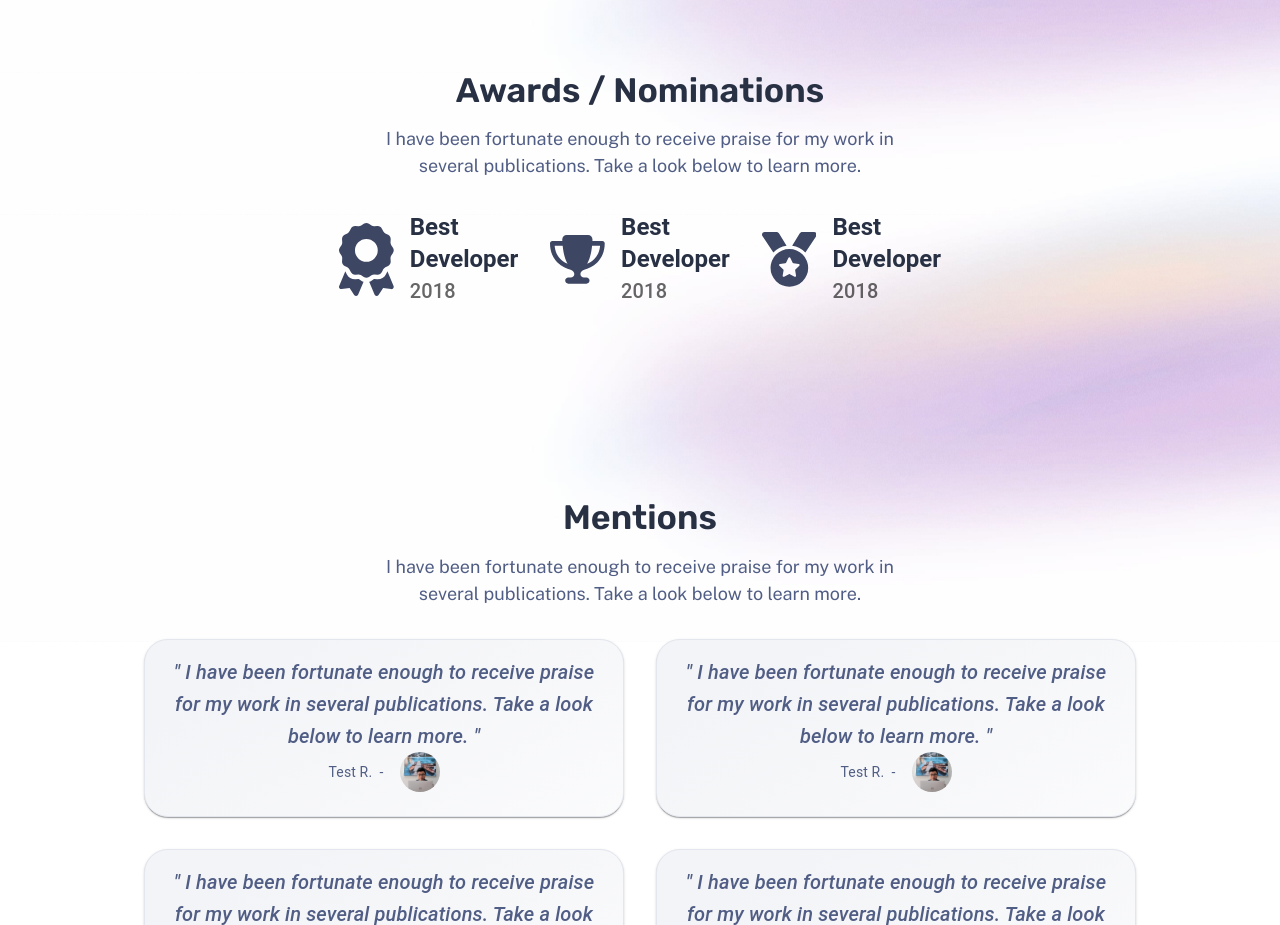
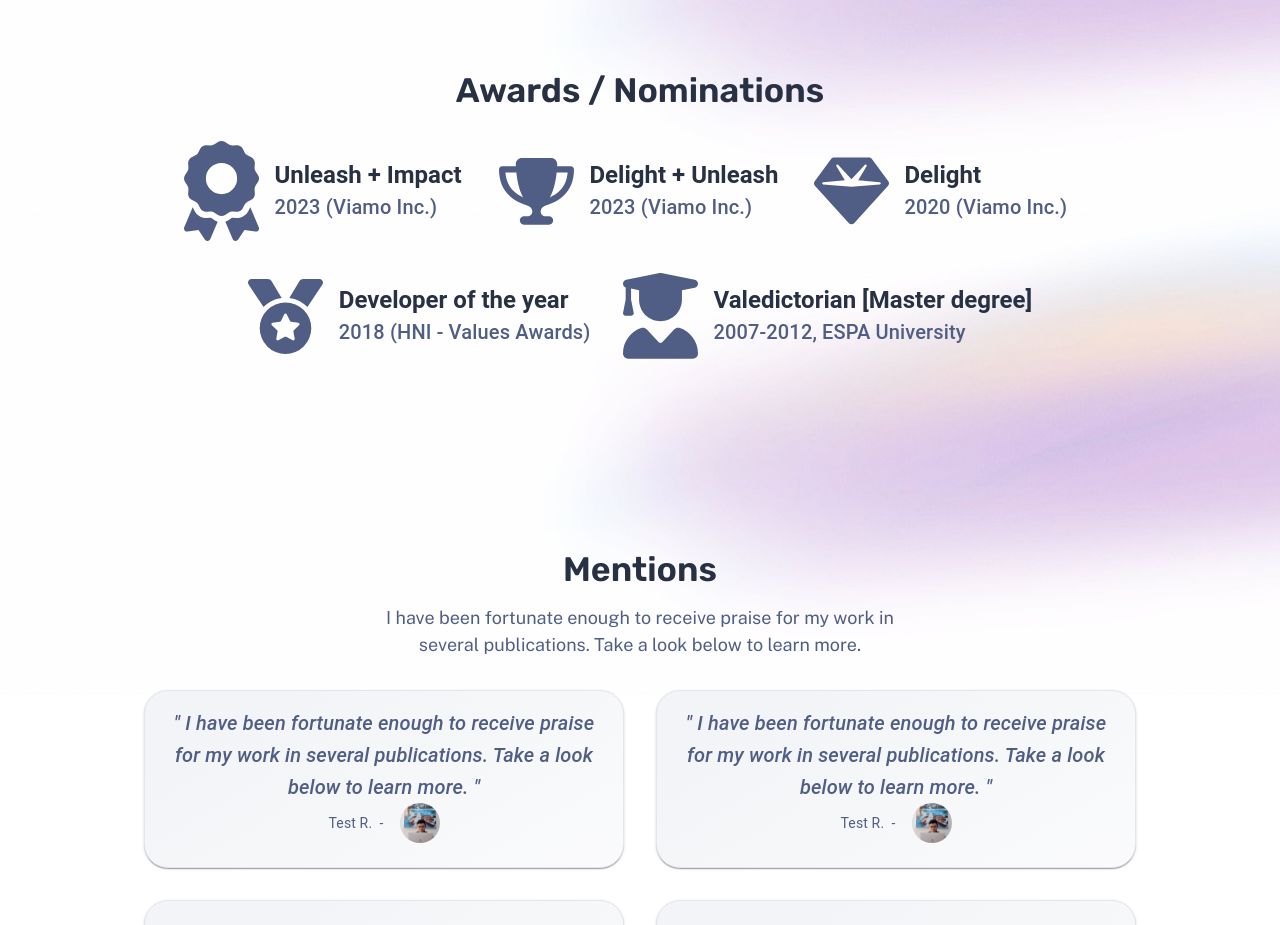
Before and after one commit to safydy/r-safydy-protfolio, an Astro site: page / in a window 1280 px wide. Shown: the part 3040-3965 px from the top of the page. Built offline with nearby package versions, Linux system fonts and the light colour scheme; Astro itself is replaced by a stand-in of ours.

Commit message:
add real awards

```diff
--- /dev/null
+++ b/src/components/react_components/Award.css
@@ -0,0 +1,18 @@
+.award {
+    display: flex;
+    flex-direction: row;
+    justify-content: space-between;
+    color: var(--gray-300);
+
+    & .svg-inline--fa {
+        width: 75px;
+    }
+
+    & .award-content {
+        & .content-text {
+            min-width: 12rem;
+        }
+
+
+    }
+}
--- a/src/components/react_components/Award.jsx
+++ b/src/components/react_components/Award.jsx
@@ -1,21 +1,22 @@
 import * as React from 'react';
 import Typography from '@mui/material/Typography';
 import Box from '@mui/material/Box';
+import './Award.css';
 import { FontAwesomeIcon } from '@fortawesome/react-fontawesome';
 
 import { library, config } from '@fortawesome/fontawesome-svg-core';
-import { faAward, faTrophy, faMedal } from '@fortawesome/free-solid-svg-icons';
+import { faAward, faTrophy, faMedal, faUserGraduate, faGem } from '@fortawesome/free-solid-svg-icons';
 
 config.autoAddCss = false;
-library.add(faAward, faTrophy, faMedal);
+library.add(faAward, faTrophy, faMedal, faUserGraduate, faGem);
 
-const Award = ({ title, year, faIcon }) => {
+const Award = ({ title, subTitle, faIcon }) => {
   return (
-    <Box display="flex" alignItems="center" gap={2}>
+    <Box className="award" display="flex" alignItems="center" gap={2}>
       <FontAwesomeIcon icon={faIcon ?? "fa-solid fa-award"} />
-      <Box>
-        <Typography variant="h5" fontWeight="bold">{title}</Typography>
-        <Typography variant="h6" color="textSecondary">{year}</Typography>
+      <Box className="award-content">
+        <Typography variant="h5" fontWeight="bold" className="content-text">{title}</Typography>
+        <Typography variant="h6">{subTitle}</Typography>
       </Box>
     </Box>
   );
--- a/src/pages/index.astro
+++ b/src/pages/index.astro
@@ -83,27 +83,33 @@ const projects = (await getCollection('work'))
 			<section class="section with-background bg-variant">
 				<header class="section-header stack gap-2 lg:gap-4">
 					<h3>Awards / Nominations</h3>
-					<p>
-						I have been fortunate enough to receive praise for my work in several publications. Take
-						a look below to learn more.
-					</p>
 				</header>
 				<div class="gallery">
 					<Grid variant="small">
 						<Award
 							client:only="react"
-							year="2018"
-							title="Best Developer"/>
+							title="Unleash + Impact"
+							subTitle="2023 (Viamo Inc.)"/>
 						<Award
 							client:only="react"
-							year="2018"
-							title="Best Developer"
+							title="Delight + Unleash"
+							subTitle="2023 (Viamo Inc.)"
 							faIcon="fa-solid fa-trophy"/>
 						<Award
 							client:only="react"
-							year="2018"
-							title="Best Developer"
+							title="Delight"
+							subTitle="2020 (Viamo Inc.)"
+							faIcon="fa-solid fa-gem"/>
+						<Award
+							client:only="react"
+							title="Developer of the year"
+							subTitle="2018 (HNI - Values Awards)"
 							faIcon="fa-solid fa-medal"/>
+						<Award
+							client:only="react"
+							title="Valedictorian [Master degree]"
+							subTitle="2007-2012, ESPA University"
+							faIcon="fa-solid fa-user-graduate"/>
 					</Grid>
 				</div>
 			</section>
```
